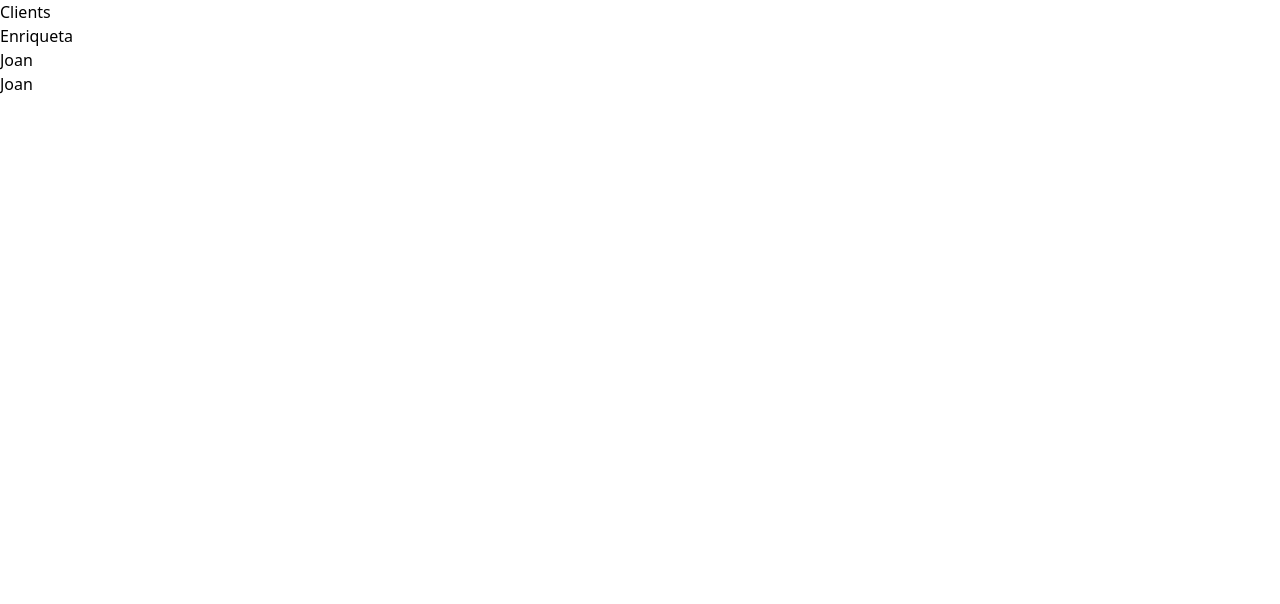
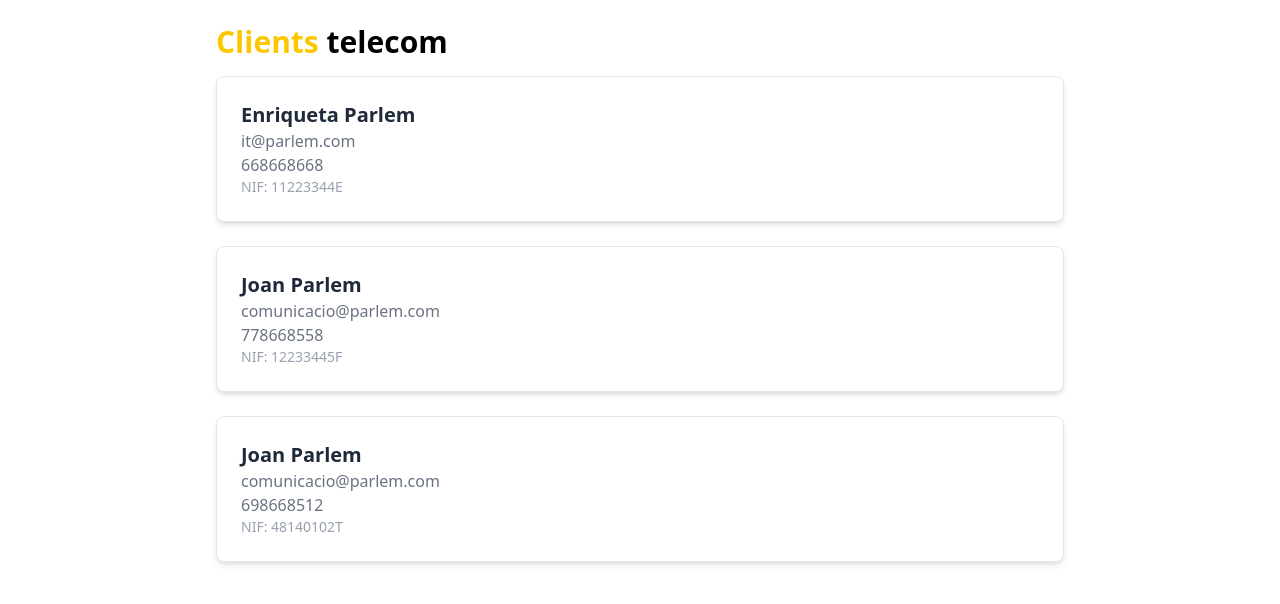
Before and after one commit to adrianmellado/prova-tecnica-parlem, a Vue app: page / in a window 1280 px wide. Shown: the top 604 px of the page. Built offline with nearby package versions, Linux system fonts and the light colour scheme; data requests are answered from the project's data file.

Commit message:
maquetació de clients

```diff
--- a/src/App.vue
+++ b/src/App.vue
@@ -11,14 +11,30 @@
 </script>
 
 <template>
-  <h1>Clients</h1>
-  <div v-if="clients.length">
-    <div v-for="client in clients" :key="client.id" class="client">
-      <h2>{{ client.givenName }}</h2>
+  <div class="max-w-4xl mx-auto p-6">
+    <!-- Títol -->
+    <h1 class="text-3xl font-bold text-yellow-400 mb-4">
+      Clients <span class="text-black">telecom</span>
+    </h1>
+    <div v-if="clients.length">
+      <!-- Targeta client -->
+      <div v-for="client in clients" :key="client._id" class="bg-white shadow-md rounded-lg p-6 mb-6 border border-gray-200">
+        <div class="flex justify-between items-center">
+          <div>
+            <h2 class="text-xl font-semibold text-gray-800">{{ client.givenName }} {{ client.familyName1 }}</h2>
+            <p class="text-gray-500">{{ client.email }}</p>
+            <p class="text-gray-500">{{ client.phone }}</p>
+            <p class="text-gray-400 text-sm">{{ client.docType.toUpperCase() }}: {{ client.docNum }}</p>
+          </div>
+        </div>
+
+      </div>
     </div>
-  </div>
-  <div v-else>
-    <p>No hi ha clients disponibles.</p>
+
+    <!-- Si no hi ha clients -->
+    <div v-else class="text-gray-500 text-center mt-10">
+      <p>No hi ha clients disponibles</p>
+    </div>
   </div>
 </template>
 
```
